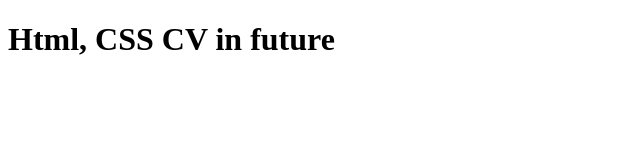
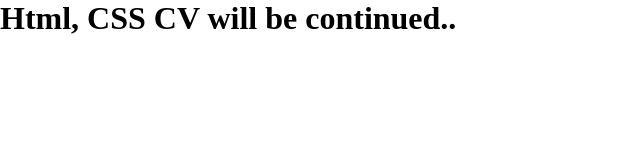
Before and after one commit to marjango/rsschool-cv, a plain HTML site: page index.html in a window 1280 px wide. Shown: the whole page, without its empty margins (0-640 px from the left). Drawn offline with Linux system fonts and the light colour scheme.

Commit message:
feat: add css file

```diff
--- a/index.html
+++ b/index.html
@@ -3,9 +3,10 @@
 <head>
     <meta charset="UTF-8">
     <meta name="viewport" content="width=device-width, initial-scale=1.0">
+    <link rel="stylesheet" href="style.css">
     <title>Document</title>
 </head>
 <body>
-    <h1>Html, CSS CV in future</h1>
+    <h1>Html, CSS CV will be continued..</h1>
 </body>
 </html>
--- /dev/null
+++ b/style.css
@@ -0,0 +1,5 @@
+* {
+    margin: 0;
+    padding: 0;
+    box-sizing: border-box;
+  }
```
